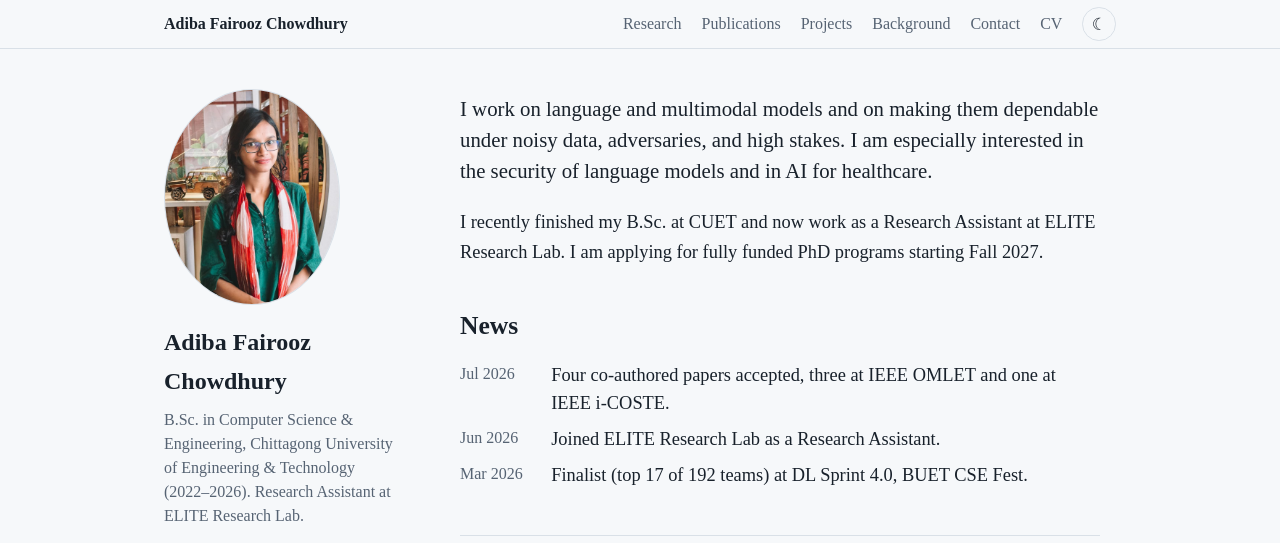
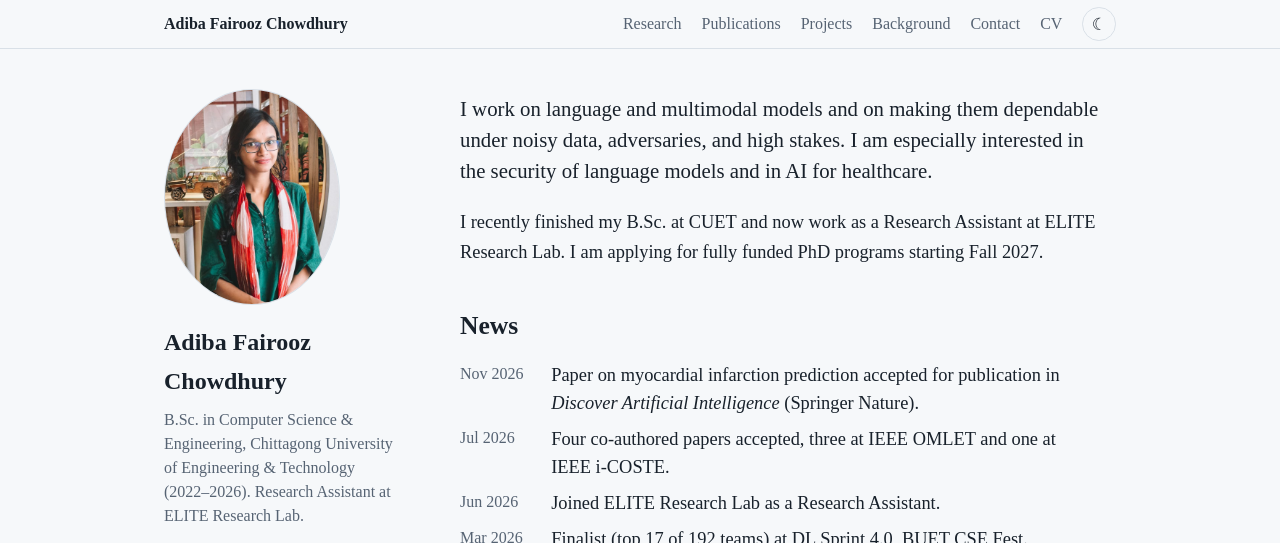
Before and after one commit to u2004014-droid/AFC, a plain HTML site: page index.html in a window 1280 px wide. Shown: the top 543 px of the page. Drawn offline with Linux system fonts and the light colour scheme.

Commit message:
discover ai paper got accepted

```diff
--- a/index.html
+++ b/index.html
@@ -207,6 +207,7 @@ footer { border-top: 1px solid var(--line); padding: 2rem 0 3rem; font-size: .95
     <section id="news">
       <h2>News</h2>
       <ul class="news">
+        <li><span class="date">Nov 2026</span><span>Paper on myocardial infarction prediction accepted for publication in <em>Discover Artificial Intelligence</em> (Springer Nature).</span></li>
         <li><span class="date">Jul 2026</span><span>Four co-authored papers accepted, three at IEEE OMLET and one at IEEE i-COSTE.</span></li>
         <li><span class="date">Jun 2026</span><span>Joined ELITE Research Lab as a Research Assistant.</span></li>
         <li><span class="date">Mar 2026</span><span>Finalist (top 17 of 192 teams) at DL Sprint 4.0, BUET CSE Fest.</span></li>
@@ -259,7 +260,7 @@ footer { border-top: 1px solid var(--line); padding: 2rem 0 3rem; font-size: .95
         <li>H. Akter, M. Chowdhury, M. S. Chowdhury, <span class="me">A. F. Chowdhury</span>. Multiclass Pregnancy Risk Prediction Using Feature Engineering, Ensemble Learning, and Explainable AI. <em>IEEE OMLET</em>, 2026. <span class="status">Accepted</span></li>
         <li>A. S. Dipto, M. S. Chowdhury, <span class="me">A. F. Chowdhury</span>, R. Dhar, A. Rahman, M. Chowdhury. An Explainable Multi-Class Machine Learning Framework for Differential Diagnosis of Mosquito-Borne Diseases. <em>IEEE OMLET</em>, 2026. <span class="status">Accepted</span></li>
         <li>N. Shahriar, M. S. Chowdhury, <span class="me">A. F. Chowdhury</span>, M. Chowdhury. URL-Only Phishing Detection Based on Structural and Character-Level Lexical Fusion Using TF-IDF and LightGBM. <em>IEEE i-COSTE</em>, 2026. <span class="status">Accepted</span></li>
-        <li>M. S. Chowdhury, <span class="me">A. F. Chowdhury</span>, M. Chowdhury. Myocardial Infarction Prediction Using Adaptive Machine Learning and Explainable AI Techniques. <em>Discover Artificial Intelligence</em>, 2026. <span class="status">Under revision</span></li>
+        <li>M. S. Chowdhury, <span class="me">A. F. Chowdhury</span>, M. Chowdhury. Myocardial Infarction Prediction Using Adaptive Machine Learning and Explainable AI Techniques. <em>Discover Artificial Intelligence</em>, 2026. <span class="status">Accepted</span></li>
         </ul>
       </details>
       <p class="small" style="margin-top:1rem">Full list on <a href="https://scholar.google.com/citations?user=3_9y-xUAAAAJ&amp;hl=en">Google Scholar</a>.</p>
```
